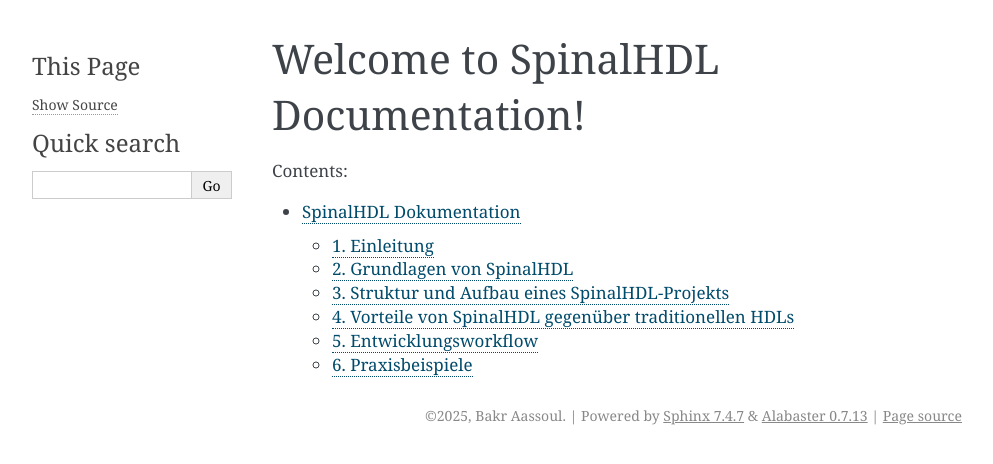
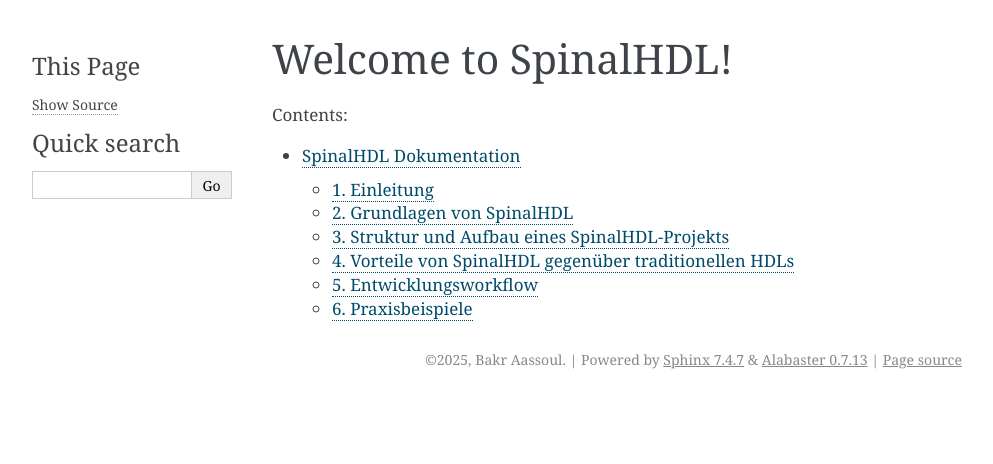
Before and after one commit to bakr-aassoul/SpinalHDL_by_Bakr, a Sphinx documentation site: the page built from source/index.rst, in a window 1280 px wide. Shown: the top 464 px of the page, without its empty margins (148-1141 px from the left). Built offline with Sphinx 7.4.7, drawn with Linux system fonts in a browser that asks for light colours.

Commit message:
Update index.rst

```diff
--- a/source/index.rst
+++ b/source/index.rst
@@ -1,6 +1,6 @@
-.. spinalHDL documentation master file
+.. spinalHDL master file
 
-Welcome to SpinalHDL Documentation!
+Welcome to SpinalHDL!
 ====================================
 
 .. toctree::
```
